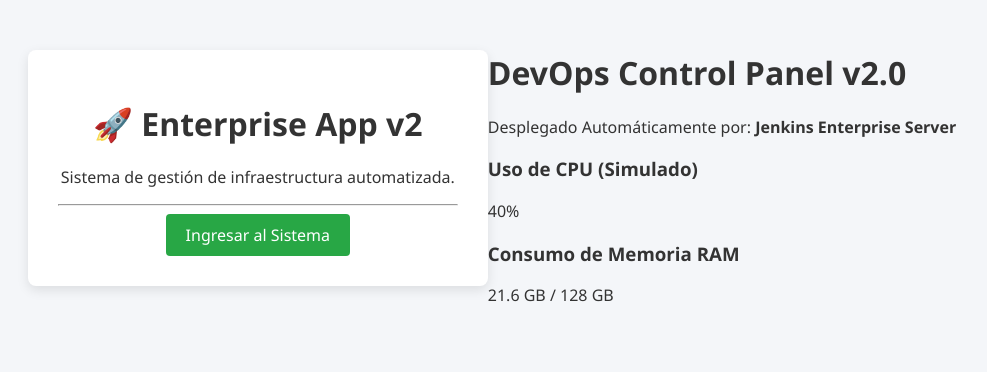
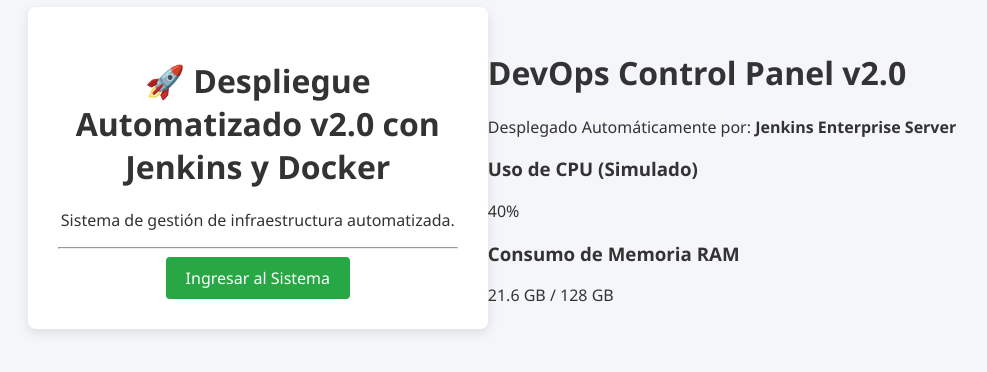
Before and after one commit to 77591500/app-DEVON, a plain HTML site: page website/index.html in a window 1280 px wide. Shown: the part 232-604 px from the top of the page, without its empty margins (148-1135 px from the left). Drawn offline with Linux system fonts and the light colour scheme.

Commit message:
cambio en e index

```diff
--- a/website/index.html
+++ b/website/index.html
@@ -10,7 +10,7 @@
 
     <!-- Página de Bienvenida -->
     <div class="main-container">
-        <h1>🚀 Enterprise App v2</h1>
+	    <h1>🚀 Despliegue Automatizado v2.0 con Jenkins y Docker</h1>
         <p>Sistema de gestión de infraestructura automatizada.</p>
         <hr>
 
```
